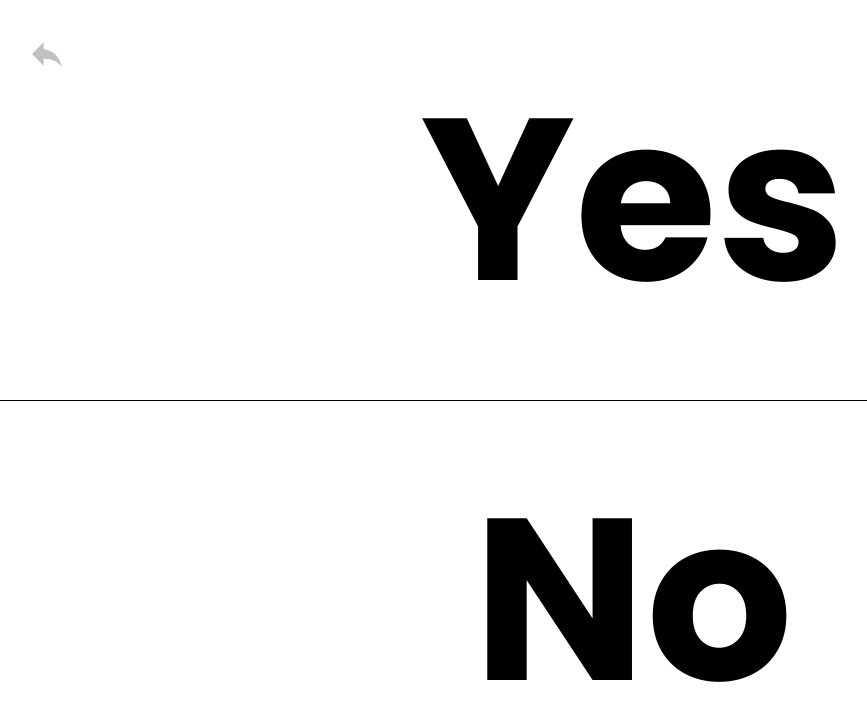
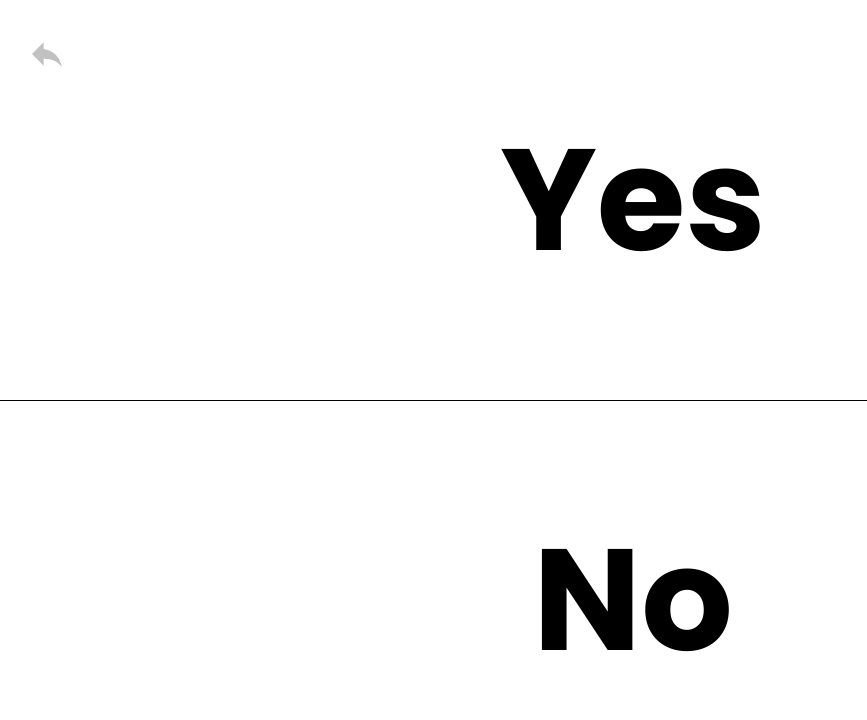
Before and after one commit to spreakfark/Aphasia-App, a SvelteKit app: page /yes-no in a window 1280 px wide. Shown: the top 720 px of the page, without its empty margins (7-874 px from the left). Built offline with nearby package versions, Linux system fonts and the light colour scheme.

Commit message:
fixes grid overflow

```diff
--- a/src/lib/tile.svelte
+++ b/src/lib/tile.svelte
@@ -29,7 +29,8 @@
 	.tile {
 		font-family: 'Poppins', Arial, Helvetica, sans-serif;
 		font-size: clamp(1rem, min(4vw, 4vh), 2.75rem);
-        line-height: clamp(1rem, min(5vw, 5vh), 3rem);;
+		font-weight: 700;
+		line-height: clamp(1rem, min(5vw, 5vh), 3rem);
 		text-decoration: none;
 		background-color: #ffffff;
 		color: #000000;
@@ -37,7 +38,7 @@
 		border-radius: 0;
 		margin-right: -1px;
 		margin-bottom: -1px;
-		padding: clamp(0rem, min(4vw, 4vh), 2rem);;;
+		padding: clamp(0rem, min(4vw, 4vh), 2rem);
 		transition: 0s;
 		transition-delay: 3s;
 		transition-duration: 0.5s;
@@ -58,12 +59,12 @@
 
 	.tile .icon {
 		width: auto;
-		height: calc( clamp(1rem, min(4vw, 4vh), 2.75rem) *2);
+		height: calc(clamp(1rem, min(4vw, 4vh), 2.75rem) * 2);
 		object-fit: contain;
 		transition: 0s;
 		transition-delay: 3s;
 		transition-duration: 0.5s;
-		margin-bottom: min(1vw, 1vh);;
+		margin-bottom: min(1vw, 1vh);
 	}
 
 	.tile:not(.disabled):active .icon {
--- a/src/routes/yes-no/+page.svelte
+++ b/src/routes/yes-no/+page.svelte
@@ -18,7 +18,7 @@
 	}
 
 	.yes-no-page :global(.big) {
-		font-size: 18vw;
+		font-size: min(18vh, 18vw);
 	}
 
 	.back {
```
